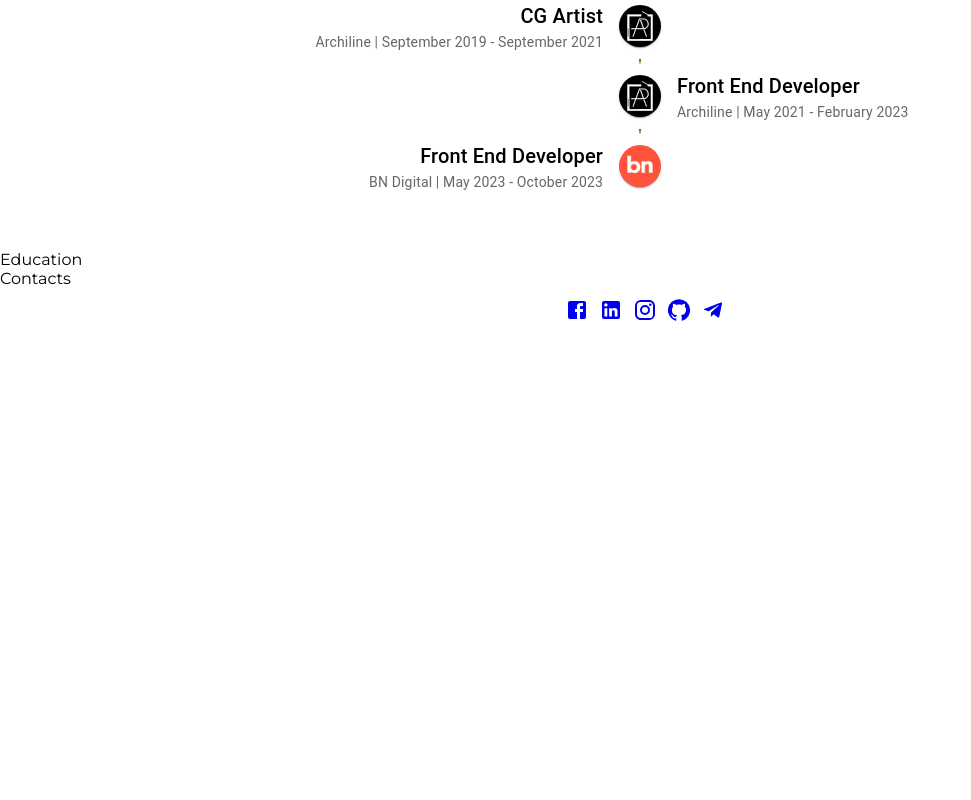
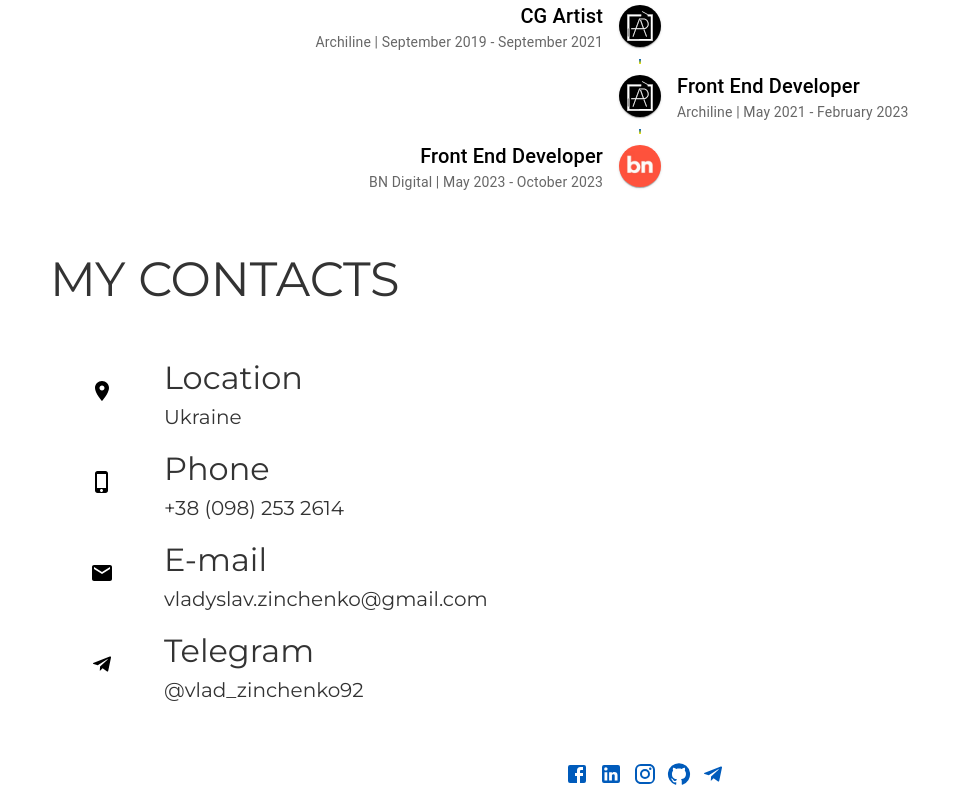
Before and after one commit to vladyslavZinchenko77/vlad-zinchenko, a Next.js app: page / in a window 1280 px wide. Shown: the part 3039-3839 px from the top of the page, without its empty margins (0-971 px from the left). Before the commit the page ends 3375 px from the top, so only its background shows below. Built offline with nearby package versions, Linux system fonts and the light colour scheme.

Commit message:
made a contact section

```diff
--- a/src/app/page.tsx
+++ b/src/app/page.tsx
@@ -6,7 +6,6 @@ import Summary from '@/components/ui/Summary/Summary';
 import Works from '@/components/ui/Works/Works';
 import Skills from '@/components/ui/Skills/Skills';
 import Experience from '@/components/ui/Experience/Experience';
-import Education from '@/components/ui/Education/Education';
 import Contacts from '@/components/ui/Contacts/Contacts';
 import Footer from '@/components/ui/Footer/Footer';
 
@@ -19,7 +18,6 @@ export default function Home() {
       <Works />
       <Skills />
       <Experience />
-      <Education />
       <Contacts />
       <Footer />
     </main>
--- /dev/null
+++ b/src/components/ui/Contacts/Contacts.scss
@@ -0,0 +1,51 @@
+.contacts{
+    .contacts__container{
+        max-width: 1200px;
+        margin: 0 auto;
+        padding-bottom: 50px;
+    }
+
+
+    .contacts__wrap{
+        margin-top: 50px;
+        padding-left: 50px;
+        .contacts__wrap-item{
+            display: flex;
+            align-items: center;
+            margin-top: 20px;
+            &:first-child{
+                margin-top: 0;
+            }
+
+            .contacts__wrap-item--wrapper{
+                display: flex;
+                justify-content: center;
+                align-items: flex-start;
+                flex-direction: column;
+                margin-left: 50px;
+
+                .contacts__wrap-item--title{
+                    color: #333;
+                    font-size: 32px;
+                    font-weight: 400;
+                }
+                .contacts__wrap-item--link{
+                    text-decoration: none;
+                    font-size: 20px;
+                    font-weight: 400;
+                    padding-top: 8px;
+                    &:nth-child(2),
+                    &:nth-child(3){
+                        color: #333;
+
+                    }
+                    @media screen and (max-width: 450px) {
+                        font-size: 10px;
+
+                    }
+
+                }
+            }
+        }
+    }
+}
--- a/src/components/ui/Contacts/Contacts.tsx
+++ b/src/components/ui/Contacts/Contacts.tsx
@@ -1,7 +1,50 @@
 import { FC } from 'react';
 
+import Title from '@/components/common/Title/Title';
+
+import LocationOnIcon from '@mui/icons-material/LocationOn';
+import PhoneIphoneIcon from '@mui/icons-material/PhoneIphone';
+import EmailIcon from '@mui/icons-material/Email';
+import TelegramIcon from '@mui/icons-material/Telegram';
+
+import './Contacts.scss';
+
+const contacts = [
+  { icon: <LocationOnIcon />, title: 'Location', text: 'Ukraine' },
+  { icon: <PhoneIphoneIcon />, title: 'Phone', text: '+38 (098) 253 2614' },
+  {
+    icon: <EmailIcon />,
+    title: 'E-mail',
+    text: 'vladyslav.zinchenko@gmail.com',
+  },
+  {
+    icon: <TelegramIcon />,
+    title: 'Telegram',
+    text: '@vlad_zinchenko92',
+  },
+];
+
 const Contacts: FC = () => {
-  return <div>Contacts</div>;
+  return (
+    <section className="contacts">
+      <Title text="My contacts" />
+      <div className="contacts__container">
+        <div className="contacts__wrap">
+          {contacts.map((item, index) => {
+            return (
+              <div className="contacts__wrap-item">
+                <div className="contacts__wrap-item--icon">{item.icon}</div>
+                <div className="contacts__wrap-item--wrapper">
+                  <h3 className="contacts__wrap-item--title">{item.title}</h3>
+                  <p className="contacts__wrap-item--link">{item.text}</p>
+                </div>
+              </div>
+            );
+          })}
+        </div>
+      </div>
+    </section>
+  );
 };
 
 export default Contacts;
--- a/src/components/ui/Footer/Footer.scss
+++ b/src/components/ui/Footer/Footer.scss
@@ -1,3 +1,5 @@
+@import "../../../styles/variables.scss";
+
 .footer{
     padding: 10px 0;
     .footer__container{
@@ -14,6 +16,7 @@
     margin-left: 10px;
   .footer__icon{
          transition: all 0.2s;
+         color: $blue-color ;
     &:hover{
         color: gray;
         transition: all 0.2s;
```
Also changed, not shown: src/components/ui/Contacts/Contscts.scss (deleted).
